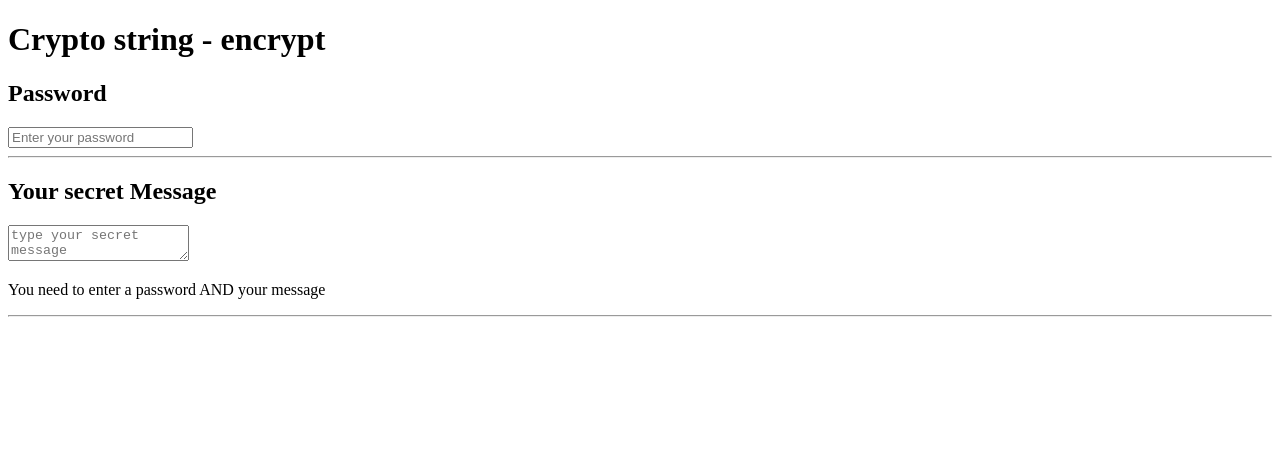
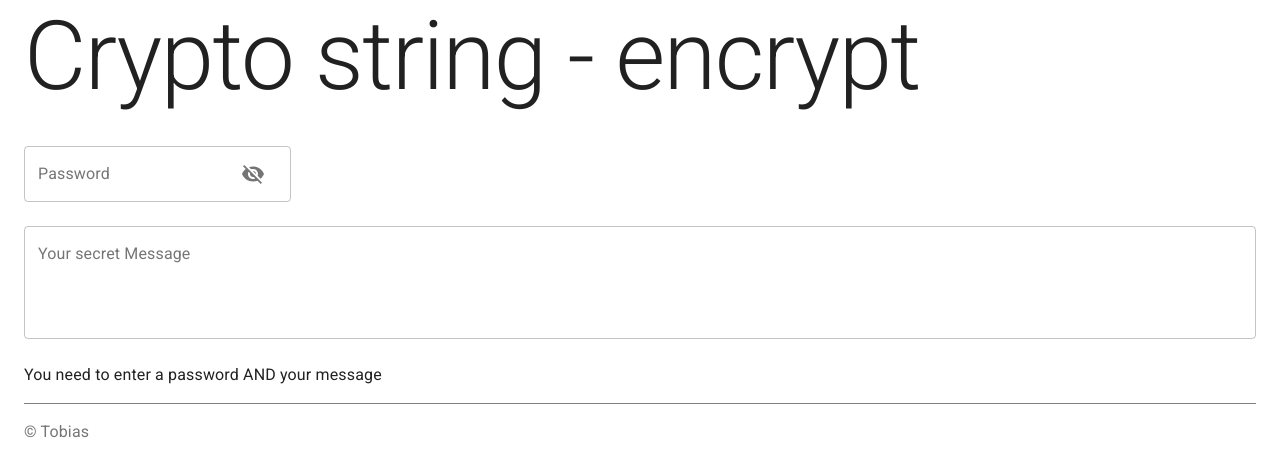
Before and after one commit to Tobi-mmt/crypto-text, a Next.js app: page / in a window 1280 px wide. Shown: the top 476 px of the page. Built offline with nearby package versions, Linux system fonts and the light colour scheme.

Commit message:
feat: add styles to index page

```diff
--- a/components/Layout.tsx
+++ b/components/Layout.tsx
@@ -1,27 +1,45 @@
 import React, { ReactNode, ReactElement } from "react";
+import { makeStyles } from "@material-ui/core/styles";
 import Head from "next/head";
 
-type Props = {
+import Container from "@material-ui/core/Container";
+import Typography from "@material-ui/core/Typography";
+
+export type LayoutProps = {
   children?: ReactNode;
   title?: string;
 };
 
+const useStyles = makeStyles((theme) => ({
+  footer: {
+    marginTop: theme.spacing(2),
+    paddingTop: theme.spacing(2),
+    paddingBottom: theme.spacing(2),
+    borderTop: "1px solid gray",
+  },
+}));
+
 const Layout = ({
   children,
-  title = "This is the default title",
-}: Props): ReactElement => (
-  <div>
+  title = "Crypto text",
+}: LayoutProps): ReactElement => {
+  const classes = useStyles();
+  return (
+    <Container>
       <Head>
         <title>{title}</title>
         <meta charSet="utf-8" />
         <meta name="viewport" content="initial-scale=1.0, width=device-width" />
       </Head>
       <header></header>
-    {children}
-    <footer>
-      <hr />
+
+      <>{children}</>
+
+      <footer className={classes.footer}>
+        <Typography color="textSecondary">© Tobias </Typography>
       </footer>
-  </div>
+    </Container>
   );
+};
 
 export default Layout;
--- /dev/null
+++ b/components/LinkCard.tsx
@@ -0,0 +1,88 @@
+import React, { useState, ReactElement } from "react";
+import { makeStyles } from "@material-ui/core/styles";
+import Card from "@material-ui/core/Card";
+import CardContent from "@material-ui/core/CardContent";
+import Button from "@material-ui/core/Button";
+import Typography from "@material-ui/core/Typography";
+import Input from "@material-ui/core/Input";
+import InputAdornment from "@material-ui/core/InputAdornment";
+import Snackbar from "@material-ui/core/Snackbar";
+
+import FileCopy from "@material-ui/icons/FileCopy";
+import Check from "@material-ui/icons/Check";
+
+const useStyles = makeStyles({
+  title: {
+    fontSize: 14,
+  },
+});
+
+const copyToClipboard = (text: string): void => {
+  navigator.clipboard.writeText(text);
+};
+
+export interface LinkCardProps {
+  headline: string;
+  text: string;
+  url: string;
+  className?: string;
+}
+const LinkCard = ({
+  headline,
+  text,
+  url,
+  className = "",
+}: LinkCardProps): ReactElement => {
+  const classes = useStyles();
+  const [isCopied, setIsCopied] = useState<boolean>(false);
+
+  return (
+    <>
+      <Card className={className} variant="outlined">
+        <CardContent>
+          <Typography variant="h5" component="h2">
+            {headline}
+          </Typography>
+          <Typography
+            className={classes.title}
+            color="textSecondary"
+            gutterBottom
+          >
+            {text}
+          </Typography>
+          <Input
+            value={`https://crypto-text.vercel.app${url}`}
+            fullWidth
+            startAdornment={
+              <InputAdornment position="start">
+                <Button
+                  variant="contained"
+                  color="secondary"
+                  startIcon={isCopied ? <Check /> : <FileCopy />}
+                  onClick={() => {
+                    copyToClipboard(`https://crypto-text.vercel.app${url}`);
+                    setIsCopied(true);
+                  }}
+                >
+                  Copy link
+                </Button>
+              </InputAdornment>
+            }
+          />
+        </CardContent>
+      </Card>
+      <Snackbar
+        anchorOrigin={{
+          vertical: "bottom",
+          horizontal: "left",
+        }}
+        open={isCopied}
+        autoHideDuration={3000}
+        onClose={() => setIsCopied(false)}
+        message="Link copied"
+      />
+    </>
+  );
+};
+
+export default LinkCard;
--- a/package.json
+++ b/package.json
@@ -10,6 +10,9 @@
     "lint": "yarn lint:ts"
   },
   "dependencies": {
+    "@material-ui/core": "^4.11.3",
+    "@material-ui/icons": "^4.11.2",
+    "classnames": "^2.2.6",
     "crypto-js": "^4.0.0",
     "lz-string": "^1.4.4",
     "next": "latest",
@@ -17,6 +20,7 @@
     "react-dom": "^16.12.0"
   },
   "devDependencies": {
+    "@types/classnames": "^2.2.11",
     "@types/crypto-js": "^4.0.1",
     "@types/lz-string": "^1.3.34",
     "@types/node": "^12.12.21",
--- /dev/null
+++ b/pages/_app.tsx
@@ -0,0 +1,36 @@
+import React, { ReactElement } from "react";
+import Head from "next/head";
+import { AppProps } from "next/app";
+import { ThemeProvider } from "@material-ui/core/styles";
+import CssBaseline from "@material-ui/core/CssBaseline";
+import theme from "../utils/theme";
+
+export default function MyApp(props: AppProps): ReactElement {
+  const { Component, pageProps } = props;
+
+  React.useEffect(() => {
+    // Remove the server-side injected CSS.
+    const jssStyles = document.querySelector("#jss-server-side");
+    if (jssStyles) {
+      // eslint-disable-next-line @typescript-eslint/no-non-null-assertion
+      jssStyles.parentElement!.removeChild(jssStyles);
+    }
+  }, []);
+
+  return (
+    <React.Fragment>
+      <Head>
+        <title>My page</title>
+        <meta
+          name="viewport"
+          content="minimum-scale=1, initial-scale=1, width=device-width"
+        />
+      </Head>
+      <ThemeProvider theme={theme}>
+        {/* CssBaseline kickstart an elegant, consistent, and simple baseline to build upon. */}
+        <CssBaseline />
+        <Component {...pageProps} />
+      </ThemeProvider>
+    </React.Fragment>
+  );
+}
--- /dev/null
+++ b/pages/_document.tsx
@@ -0,0 +1,72 @@
+import React from "react";
+import Document, { Html, Head, Main, NextScript } from "next/document";
+import { ServerStyleSheets } from "@material-ui/core/styles";
+import theme from "../utils/theme";
+
+export default class MyDocument extends Document {
+  // eslint-disable-next-line @typescript-eslint/explicit-module-boundary-types
+  render() {
+    return (
+      <Html lang="en">
+        <Head>
+          {/* PWA primary color */}
+          <meta name="theme-color" content={theme.palette.primary.main} />
+          <link
+            rel="stylesheet"
+            href="https://fonts.googleapis.com/css?family=Roboto:300,400,500,700&display=swap"
+          />
+        </Head>
+        <body>
+          <Main />
+          <NextScript />
+        </body>
+      </Html>
+    );
+  }
+}
+
+// `getInitialProps` belongs to `_document` (instead of `_app`),
+// it's compatible with server-side generation (SSG).
+MyDocument.getInitialProps = async (ctx) => {
+  // Resolution order
+  //
+  // On the server:
+  // 1. app.getInitialProps
+  // 2. page.getInitialProps
+  // 3. document.getInitialProps
+  // 4. app.render
+  // 5. page.render
+  // 6. document.render
+  //
+  // On the server with error:
+  // 1. document.getInitialProps
+  // 2. app.render
+  // 3. page.render
+  // 4. document.render
+  //
+  // On the client
+  // 1. app.getInitialProps
+  // 2. page.getInitialProps
+  // 3. app.render
+  // 4. page.render
+
+  // Render app and page and get the context of the page with collected side effects.
+  const sheets = new ServerStyleSheets();
+  const originalRenderPage = ctx.renderPage;
+
+  ctx.renderPage = () =>
+    originalRenderPage({
+      enhanceApp: (App) => (props) => sheets.collect(<App {...props} />),
+    });
+
+  const initialProps = await Document.getInitialProps(ctx);
+
+  return {
+    ...initialProps,
+    // Styles fragment is rendered after the app and page rendering finish.
+    styles: [
+      ...React.Children.toArray(initialProps.styles),
+      sheets.getStyleElement(),
+    ],
+  };
+};
--- a/pages/index.tsx
+++ b/pages/index.tsx
@@ -1,12 +1,49 @@
 import React, { ReactElement, useState, useEffect } from "react";
+import classnames from "classnames";
 import Layout from "../components/Layout";
 import { encrypt, stringToBase64 } from "../lib/crypto";
+import Typography from "@material-ui/core/Typography";
+import { makeStyles } from "@material-ui/core/styles";
+import TextField from "@material-ui/core/TextField";
+import OutlinedInput from "@material-ui/core/OutlinedInput";
+import InputAdornment from "@material-ui/core/InputAdornment";
+import IconButton from "@material-ui/core/IconButton";
+import FormControl from "@material-ui/core/FormControl";
+import InputLabel from "@material-ui/core/InputLabel";
+
+import LinkCard from "../components/LinkCard";
+
+import Visibility from "@material-ui/icons/Visibility";
+import VisibilityOff from "@material-ui/icons/VisibilityOff";
+
+const useStyles = makeStyles((theme) => ({
+  root: {
+    display: "flex",
+    flexWrap: "wrap",
+  },
+  textField: {
+    marginBottom: theme.spacing(3),
+  },
+  cardsWrapper: {
+    display: "flex",
+  },
+  cards: {
+    width: "100%",
+  },
+  firstCard: {
+    marginRight: theme.spacing(3),
+  },
+}));
 
 const IndexPage = (): ReactElement => {
   const [plainText, setPlainText] = useState<string>("");
   const [cypher, setCypher] = useState<string>("");
   const [key, setKey] = useState<string>("");
-  const [error, setError] = useState<string>("You need to enter a password AND your message");
+  const [showPassword, setShowPassword] = useState<boolean>(false);
+  const [error, setError] = useState<string>(
+    "You need to enter a password AND your message"
+  );
+  const classes = useStyles();
 
   useEffect(() => {
     // encrypt on change
@@ -26,50 +63,62 @@ const IndexPage = (): ReactElement => {
 
   return (
     <Layout title="Crypto string">
-      <h1>Crypto string - encrypt</h1>
+      <Typography variant="h1" gutterBottom>
+        Crypto string - encrypt
+      </Typography>
 
-      <h2>Password</h2>
-      <input
-        type="text"
-        placeholder="Enter your password"
-        value={key}
-        onChange={(e) => setKey(e.target.value)}
-      />
-      <hr />
-      <h2>Your secret Message</h2>
-      <textarea
-        placeholder="type your secret message"
+      <FormControl variant="outlined">
+        <InputLabel htmlFor="password">Password</InputLabel>
+        <OutlinedInput
+          id="password"
+          fullWidth
+          className={classes.textField}
+          value={key}
+          onChange={(e) => setKey(e.target.value)}
+          type={showPassword ? "text" : "password"}
+          labelWidth={70}
+          endAdornment={
+            <InputAdornment position="end">
+              <IconButton
+                aria-label="toggle password visibility"
+                onClick={() => setShowPassword(!showPassword)}
+              >
+                {showPassword ? <Visibility /> : <VisibilityOff />}
+              </IconButton>
+            </InputAdornment>
+          }
+        />
+      </FormControl>
+
+      <TextField
+        multiline
+        fullWidth
+        className={classes.textField}
+        label="Your secret Message"
+        variant="outlined"
+        placeholder="Dear Alice ..."
+        rows={4}
         value={plainText}
         onChange={(e) => setPlainText(e.target.value)}
       />
       {error ? (
-        <p>{error}</p>
+        <Typography>{error}</Typography>
       ) : (
-        <>
-          <h2>Public link</h2>
-          <p>
-            It is save to send this link via unsecured ways since all data
-            are securely encrypted.
-          </p>
-          <p>
-            <a
-              href={`/decrypt/${cypher}`}
-              target="_blank"
-              rel="noreferrer"
-            >{`https://crypto-text.vercel.app/decrypt/${cypher}`}</a>
-          </p>
-          <h2>Private link</h2>
-          <p>
-            This link contains the password. Do no post this in public places.
-          </p>
-          <p>
-            <a
-              href={`/decrypt/${cypher}#${stringToBase64(key)}`}
-              target="_blank"
-              rel="noreferrer"
-            >{`https://crypto-text.vercel.app/decrypt/${cypher}#${stringToBase64(key)}`}</a>
-          </p>
-        </>
+        <div className={classes.cardsWrapper}>
+          <LinkCard
+            className={classnames(classes.cards, classes.firstCard)}
+            headline="Public link"
+            text="It is save to send this link via unsecured ways since all data are
+              securely encrypted."
+            url={`/decrypt/${cypher}`}
+          />
+          <LinkCard
+            className={classes.cards}
+            headline="Private link"
+            text="This link contains the password. Do no post this in public places."
+            url={`/decrypt/${cypher}#${stringToBase64(key)}`}
+          />
+        </div>
       )}
     </Layout>
   );
--- /dev/null
+++ b/utils/theme.ts
@@ -0,0 +1,22 @@
+import { createMuiTheme } from "@material-ui/core/styles";
+import { red } from "@material-ui/core/colors";
+
+// Create a theme instance.
+const theme = createMuiTheme({
+  palette: {
+    primary: {
+      main: "#556cd6",
+    },
+    secondary: {
+      main: "#19857b",
+    },
+    error: {
+      main: red.A400,
+    },
+    background: {
+      default: "#fff",
+    },
+  },
+});
+
+export default theme;
```
Also changed, not shown: 1 other file (tests, documents, lock files or other folders). Lines whose indentation alone changed are shown as unchanged.
